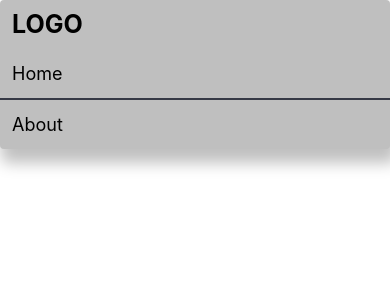
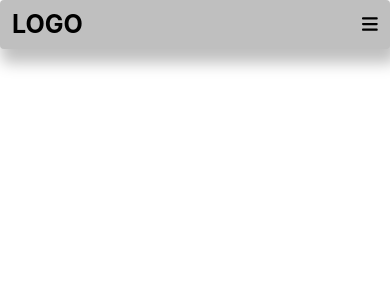
Before and after one commit to chronis98/DevOpsGroup10, a Vue app in the folder frontend/: page / in a window 390 px wide. Shown: the top 300 px of the page. Built offline with nearby package versions, Linux system fonts and the light colour scheme.

Commit message:
mobile first design with hamburger menu now

```diff
--- a/frontend/package.json
+++ b/frontend/package.json
@@ -15,6 +15,11 @@
     "format": "prettier --write src/"
   },
   "dependencies": {
+    "@fortawesome/fontawesome-svg-core": "^6.3.0",
+    "@fortawesome/free-brands-svg-icons": "^6.3.0",
+    "@fortawesome/free-regular-svg-icons": "^6.3.0",
+    "@fortawesome/free-solid-svg-icons": "^6.3.0",
+    "@fortawesome/vue-fontawesome": "^3.0.3",
     "pinia": "^2.0.32",
     "vue": "^3.2.47",
     "vue-router": "^4.1.6"
--- a/frontend/src/components/Header.vue
+++ b/frontend/src/components/Header.vue
@@ -1,12 +1,23 @@
 <template>
   <div class="header">
-    <router-link class="logo" :to="{name: RouteName.HOME}">LOGO</router-link>
-    <div class="header-right" @click="hamburgerNavOpen=!hamburgerNavOpen">
+
+    <div class="header-main">
+      <router-link class="logo" :to="{name: RouteName.HOME}">LOGO</router-link>
+
+      <div class="hamburger-icon" @click="toggleMobileMenu">
+        <font-awesome-icon icon="fa-solid fa-bars"/>
+      </div>
+    </div>
+
+    <div :class="hamburgerShow ? 'header-down' : 'header-right'">
       <router-link :to="{name: link.routeName}"
                    class="header-link"
-                   v-for="link in links">{{link.displayName}}</router-link>
+                   @click="toggleMobileMenu"
+                   v-for="link in links">{{ link.displayName }}
+      </router-link>
     </div>
   </div>
+
 </template>
 
 <script lang="ts">
@@ -15,8 +26,9 @@ import {RouteName} from "@/router";
 
 export default defineComponent({
   name: "Header",
-  setup () {
-    const hamburgerNavOpen = ref(false);
+  components: {},
+  setup() {
+    const hamburgerShow = ref(false);
     const links = [
       {
         displayName: 'Home',
@@ -28,19 +40,48 @@ export default defineComponent({
       }
     ];
 
+    function toggleMobileMenu() {
+      hamburgerShow.value = !hamburgerShow.value;
+    }
+
     return {
-      hamburgerNavOpen,
+      hamburgerShow,
       links,
-      RouteName
+      RouteName,
+      toggleMobileMenu
     }
   }
 });
 </script>
 
 <style scoped>
+.hamburger-icon {
+  float: left;
+  color: black;
+  text-align: center;
+  padding: 12px;
+  text-decoration: none;
+  font-size: 18px;
+  line-height: 25px;
+  cursor: pointer;
+}
 
-.container {
+.header-down {
+  display: flex;
+  flex-direction: column;
+}
 
+.header-right {
+  display: none;
+}
+
+.header-main {
+  display: flex;
+  justify-content: space-between;
+}
+
+.header-right .router-link-active {
+  border-bottom: 2px solid var(--vt-c-black);
 }
 
 /* Style the header with a grey background and some padding */
@@ -51,6 +92,9 @@ export default defineComponent({
   box-shadow: 4px 11px 15px 3px rgba(0, 0, 0, 0.25);
   /*box-shadow: 4px 11px 15px 3px rgba(0, 0, 0, 0.25);*/
   border-radius: 4px;
+  display: flex;
+  flex-direction: column;
+  /*justify-content: space-between;*/
 }
 
 /* Style the header links */
@@ -82,26 +126,4 @@ export default defineComponent({
   color: white;
 }
 
-/* Float the link section to the right */
-.header-right {
-  float: right;
-}
-
-.header-right .router-link-active {
-  border-bottom: 2px solid var(--vt-c-black);
-}
-
-/* Add media queries for responsiveness - when the screen is 500px wide or less, stack the links on top of each other */
-@media screen and (max-width: 500px) {
-  .header a {
-    float: none;
-    display: block;
-    text-align: left;
-  }
-
-  .header-right {
-    float: none;
-  }
-}
-
 </style>
--- a/frontend/src/main.ts
+++ b/frontend/src/main.ts
@@ -4,10 +4,23 @@ import { createPinia } from 'pinia'
 import App from './App.vue'
 import router from './router'
 
+/* import the fontawesome core */
+import { library } from '@fortawesome/fontawesome-svg-core'
+
+/* import font awesome icon component */
+import { FontAwesomeIcon } from '@fortawesome/vue-fontawesome'
+
+/* import specific icons */
+import { faBars } from '@fortawesome/free-solid-svg-icons'
+
+/* add icons to the library */
+library.add(faBars)
+
 import './assets/main.scss'
 
 const app = createApp(App)
 
+app.component('font-awesome-icon', FontAwesomeIcon)
 app.use(createPinia())
 app.use(router)
 
```
Also changed, not shown: 1 other file (tests, documents, lock files or other folders).
